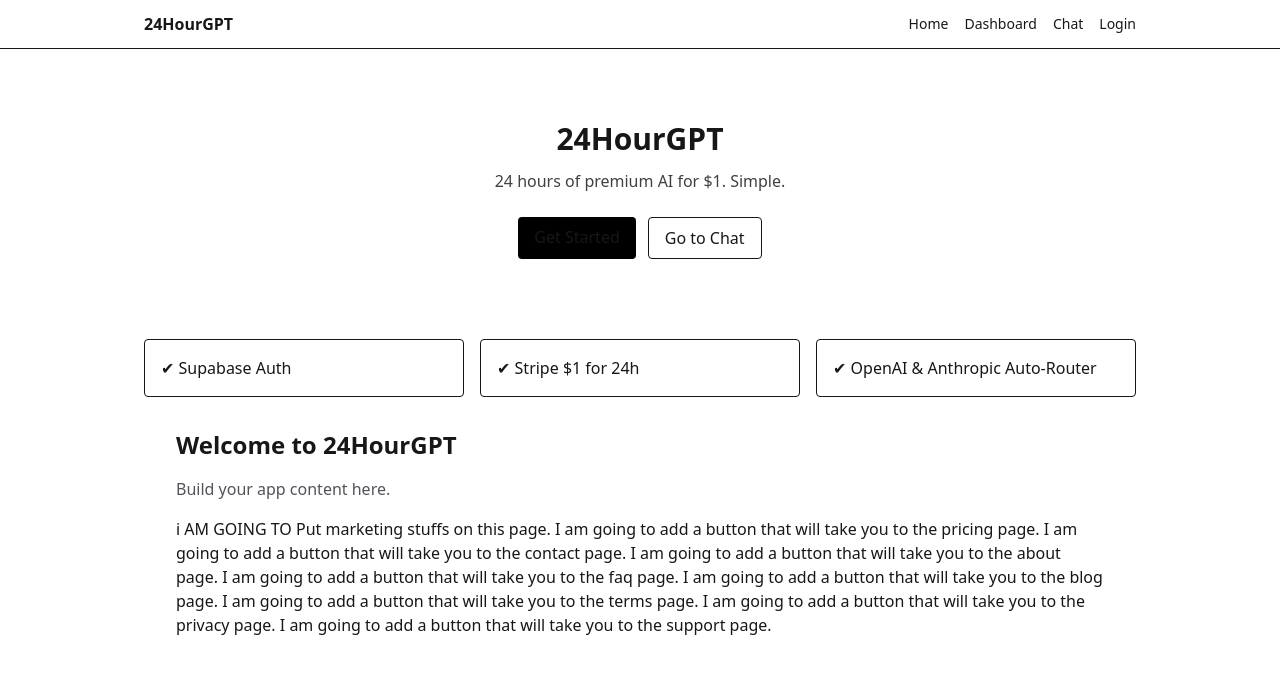
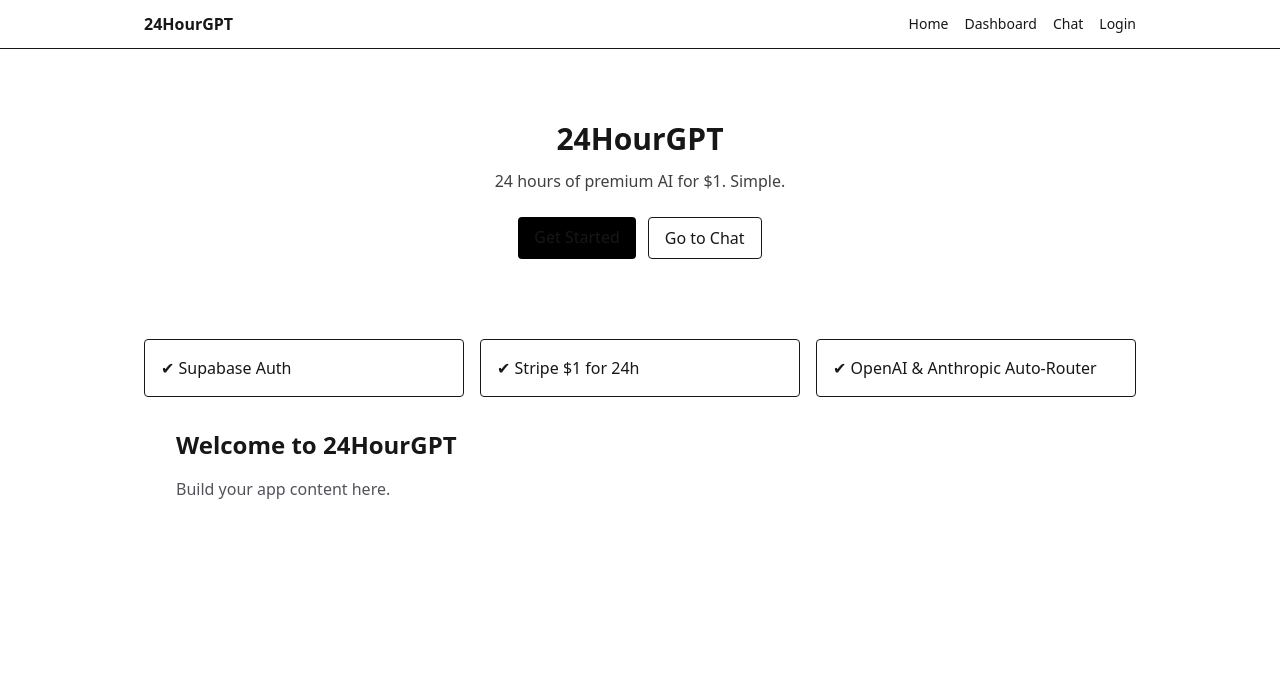
Before and after one commit to ruizTechServices/gpt-24-7, a Next.js app: page / in a window 1280 px wide. Shown: the top 674 px of the page. Built offline with nearby package versions, Linux system fonts and the light colour scheme.

Commit message:
feat: add landing page component and Supabase database type definitions

```diff
--- a/components/typescript/landing_page/LandingMain.tsx
+++ b/components/typescript/landing_page/LandingMain.tsx
@@ -4,15 +4,7 @@
       <div className="flex flex-col gap-4">
         <h1 className="text-2xl font-bold">Welcome to 24HourGPT</h1>
         <p className="text-zinc-600 dark:text-zinc-300">Build your app content here.</p>
-        i AM GOING TO Put marketing stuffs on this page.
-        I am going to add a button that will take you to the pricing page.
-        I am going to add a button that will take you to the contact page.
-        I am going to add a button that will take you to the about page.
-        I am going to add a button that will take you to the faq page.
-        I am going to add a button that will take you to the blog page.
-        I am going to add a button that will take you to the terms page.
-        I am going to add a button that will take you to the privacy page.
-        I am going to add a button that will take you to the support page.
+
 
       </div>
     </main>
--- a/lib/supabase/database.types.ts
+++ b/lib/supabase/database.types.ts
@@ -10,46 +10,40 @@
   // Allows to automatically instantiate createClient with right options
   // instead of createClient<Database, { PostgrestVersion: 'XX' }>(URL, KEY)
   __InternalSupabase: {
-    PostgrestVersion: "12.2.3 (519615d)"
+    PostgrestVersion: "12.2.12 (cd3cf9e)"
   }
   public: {
     Tables: {
       payments: {
         Row: {
           amount_cents: number
-          checkout_session_id: string | null
           created_at: string
           currency: string
           id: string
-          payment_intent_id: string | null
-          provider: string
           raw: Json | null
+          square_payment_id: string | null
           status: string
-          user_id: string | null
+          user_id: string
         }
         Insert: {
           amount_cents: number
-          checkout_session_id?: string | null
           created_at?: string
           currency?: string
           id?: string
-          payment_intent_id?: string | null
-          provider?: string
           raw?: Json | null
+          square_payment_id?: string | null
           status: string
-          user_id?: string | null
+          user_id: string
         }
         Update: {
           amount_cents?: number
-          checkout_session_id?: string | null
           created_at?: string
           currency?: string
           id?: string
-          payment_intent_id?: string | null
-          provider?: string
           raw?: Json | null
+          square_payment_id?: string | null
           status?: string
-          user_id?: string | null
+          user_id?: string
         }
         Relationships: []
       }
```
